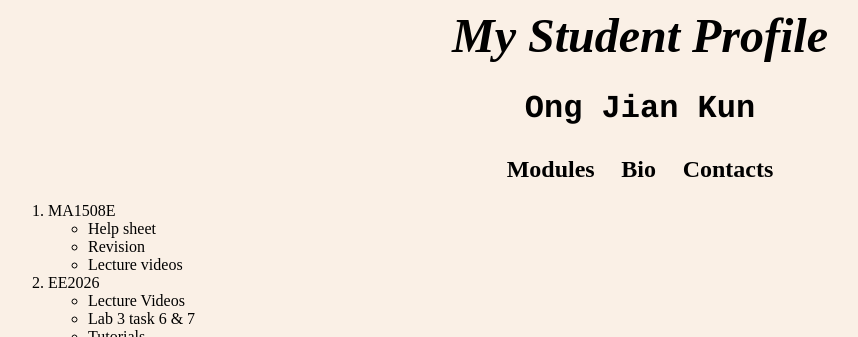
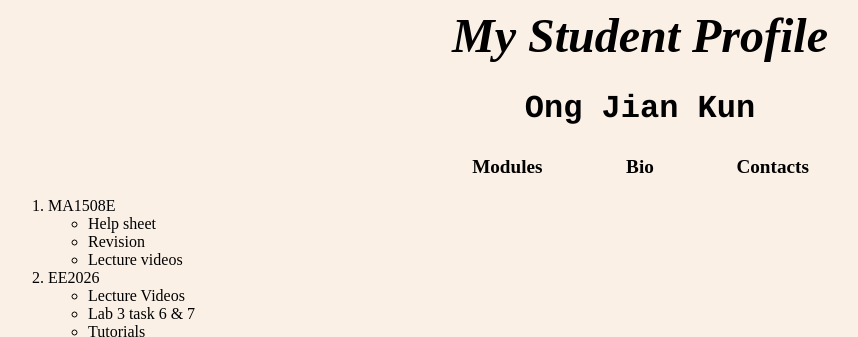
Before and after one commit to ojk26/noob-level-code, a plain HTML site: page index.html in a window 1280 px wide. Shown: the top 337 px of the page, without its empty margins (0-858 px from the left). Drawn offline with Linux system fonts and the light colour scheme.

Commit message:
Update cvstyle.css

```diff
--- a/cvstyle.css
+++ b/cvstyle.css
@@ -13,11 +13,12 @@ h2 {
 }
 th {
 	text-align: center;
-	font-size: 150%;
+	font-size: 120%;
 }
 table{
 	margin-left: auto;
 	margin-right: auto;
+	width: 400px;
 }
 th{
 	width: 80px;
```
